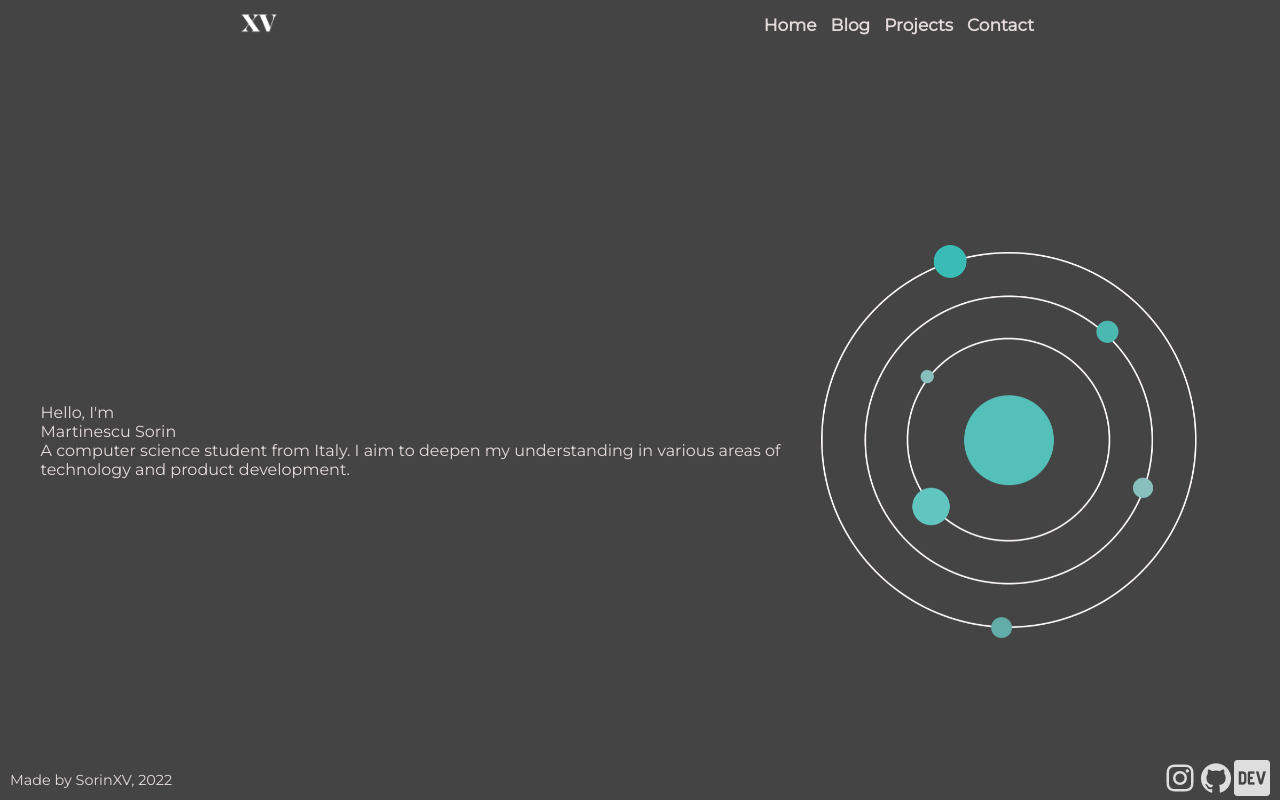
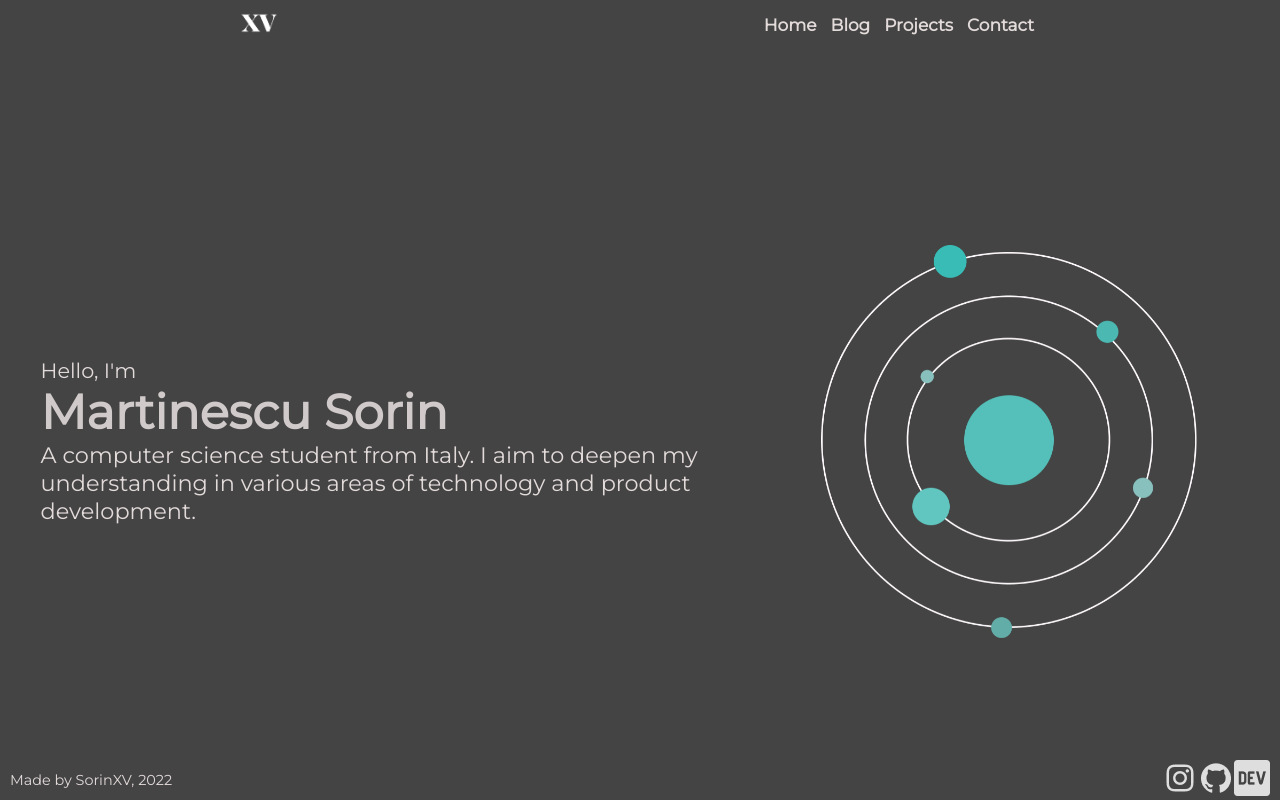
Before and after one commit to SorinXV/sorinxv.com, a React (Create React App) app: page / in a window 1280 px wide. Built offline with nearby package versions, Linux system fonts and the light colour scheme.

Commit message:
changed paragraph from id to class

```diff
--- a/src/assets/pages/Home.js
+++ b/src/assets/pages/Home.js
@@ -1,6 +1,8 @@
 import '../css/home.css'
+import '../css/text.css'
 import home from '../jsonfiles/home.json'
 import spiral from '../images/spiral-photo.png'
+
 export default function Home() {
   return (
     <>
@@ -10,7 +12,7 @@ export default function Home() {
             <div id="container">
               <a id="second-title">{home.secondTitle}</a>
               <a id="title">{home.title}</a>
-              <a id="paragraph">{home.paragraph}</a>
+              <a className="paragraph">{home.paragraph}</a>
             </div>
               <img src={spiral} className='animation image not-selectable' alt="spiral"/>
             </div>
```
